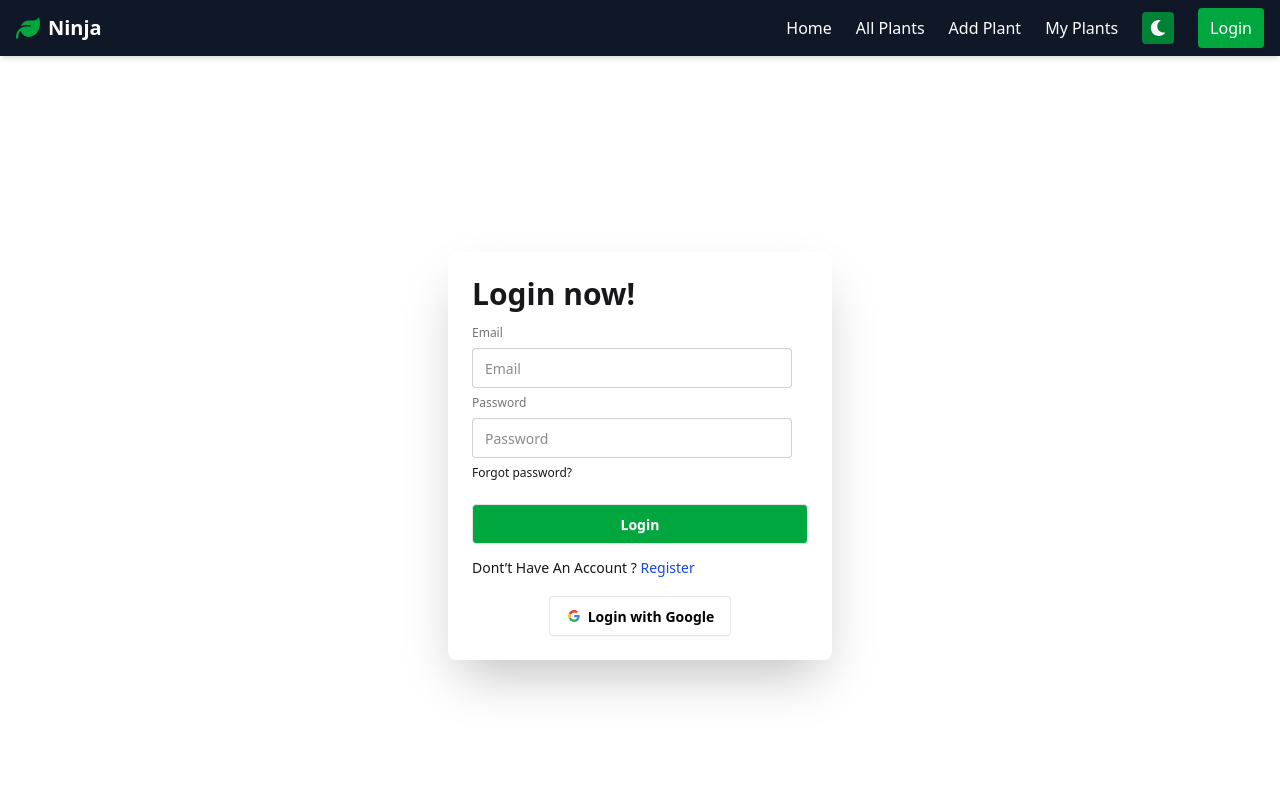
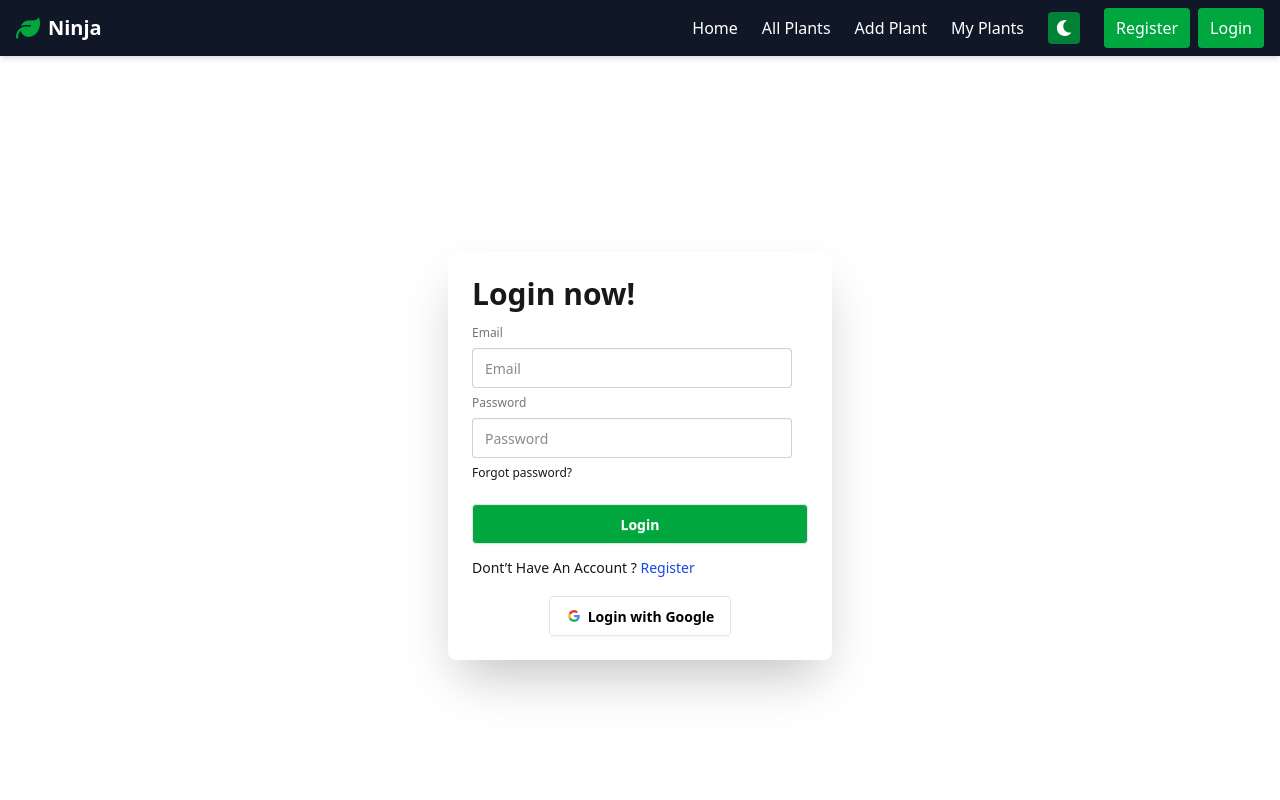
Before and after one commit to mdsaifulsaif/Plant-Care-Tracker-Client-10, a React (Vite) app: page /login in a window 1280 px wide. Shown: the top 800 px of the page. Built offline with nearby package versions, Linux system fonts and the light colour scheme; no server answers.

Commit message:
add regester button in navber before login

```diff
--- a/src/Components/Navber.jsx
+++ b/src/Components/Navber.jsx
@@ -6,6 +6,7 @@ import { Link, NavLink } from "react-router";
 import { AuthContext } from "../authProvider/authProvider";
 import { Tooltip } from "react-tooltip";
 import "react-tooltip/dist/react-tooltip.css";
+import Swal from "sweetalert2";
 
 function Navbar() {
   const { user, signOutUser } = useContext(AuthContext);
@@ -22,7 +23,14 @@ function Navbar() {
   }, [dark]);
 
   const handleLogOut = () => {
-    signOutUser().catch(console.log);
+    signOutUser().catch();
+    Swal.fire({
+      title: "LogOut successfully!",
+      icon: "success",
+      iconColor: "#008000",
+      confirmButtonColor: "#008000",
+      draggable: true,
+    });
   };
 
   const navItems = (
@@ -97,12 +105,20 @@ function Navbar() {
                 </div>
               </div>
             ) : (
+              <div className="flex items-center justify-center gap-2">
+                <Link
+                  to="/register"
+                  className="bg-green-600 text-white px-3 py-2 rounded-sm"
+                >
+                  Register
+                </Link>
                 <Link
                   to="/login"
                   className="bg-green-600 text-white px-3 py-2 rounded-sm"
                 >
                   Login
                 </Link>
+              </div>
             )}
           </div>
 
@@ -158,12 +174,20 @@ function Navbar() {
               </div>
             </div>
           ) : (
+            <div className="flex items-center justify-center gap-2">
+              <Link
+                to="/register"
+                className="bg-green-600 text-white px-3 py-2 rounded-sm"
+              >
+                Register
+              </Link>
               <Link
                 to="/login"
                 className="bg-green-600 text-white px-3 py-2 rounded-sm"
               >
                 Login
               </Link>
+            </div>
           )}
         </div>
       </div>
--- a/src/Pages/Login.jsx
+++ b/src/Pages/Login.jsx
@@ -2,6 +2,7 @@ import React, { useContext, useRef, useState } from "react";
 import { Helmet } from "react-helmet-async";
 import { Link, Navigate, useLocation, useNavigate } from "react-router";
 import { AuthContext } from "../authProvider/authProvider";
+
 import Swal from "sweetalert2";
 
 function Login() {
@@ -30,6 +31,13 @@ function Login() {
       .catch((error) => {
         const errom = error.message;
         setErrorMessage(errom);
+        Swal.fire({
+          title: errormassage,
+          icon: "error",
+          iconColor: "#FF0000",
+          confirmButtonColor: "#008000",
+          draggable: true,
+        });
       });
   };
 
```
Lines whose indentation alone changed are shown as unchanged.
